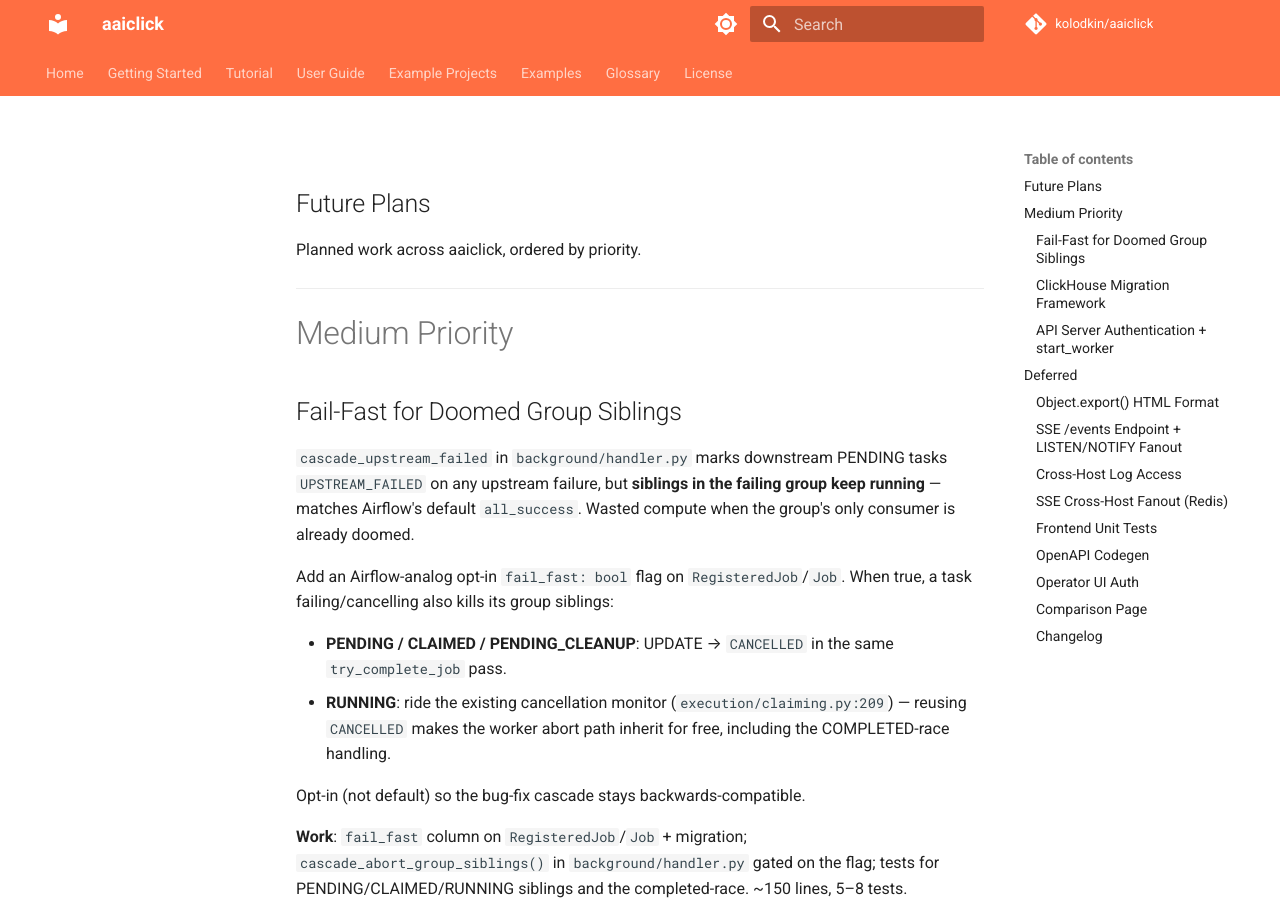
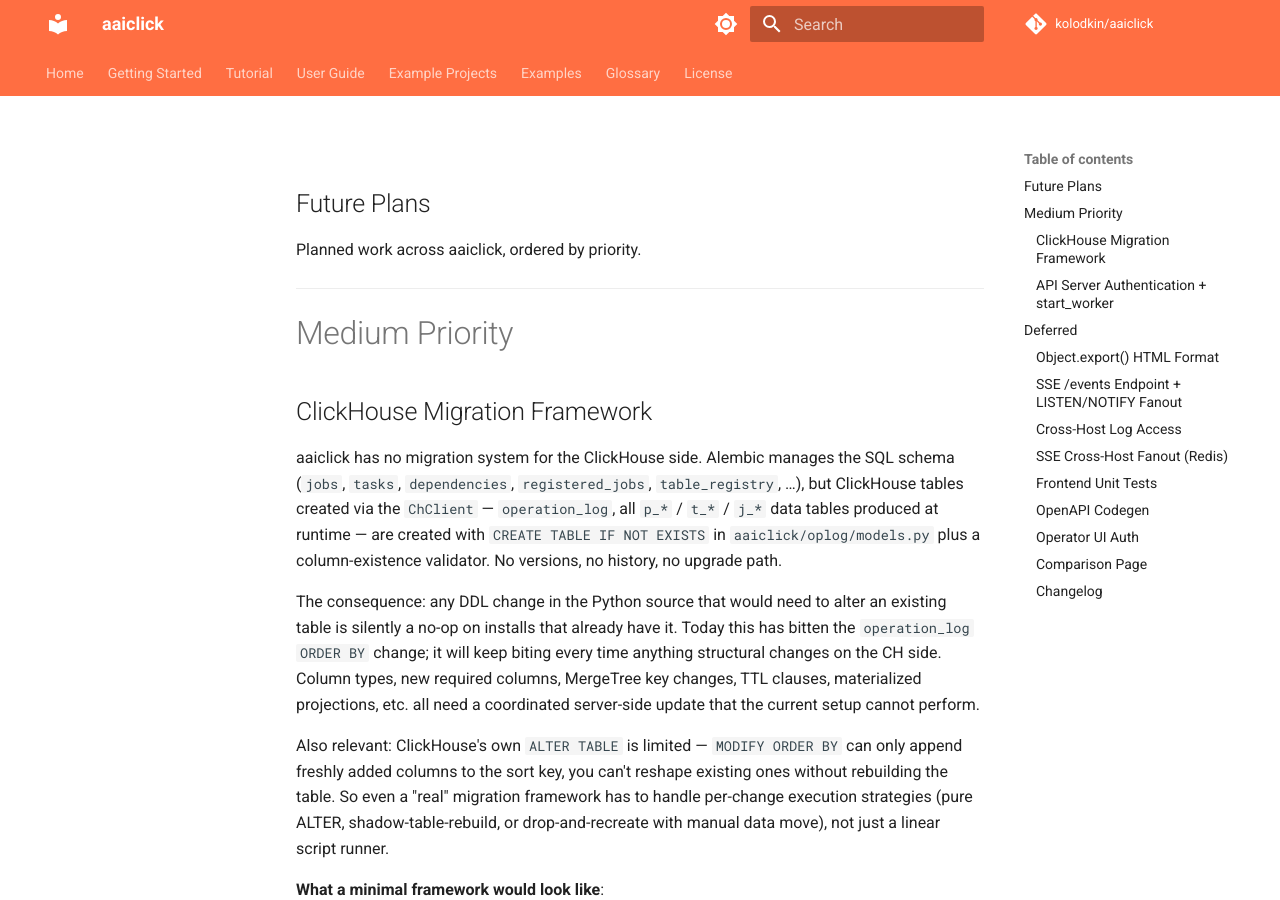
Before and after one commit to kolodkin/aaiclick, an MkDocs documentation site: the page built from docs/future.md, in a window 1280 px wide and 900 px high. Built offline with MkDocs 1.6.1 and Material for MkDocs 9.7.7, drawn with Linux system fonts in a browser that asks for light colours; comment, search, counter and statistics services are not loaded.

Commit message:
docs: remove implemented Fail-Fast for Doomed Group Siblings from future.md
https://claude.ai/code/session_014RmDj7hZkMXk97aXy2YHcp

```diff
--- a/docs/future.md
+++ b/docs/future.md
@@ -6,19 +6,6 @@ Planned work across aaiclick, ordered by priority.
 ---
 
 # Medium Priority
-
-## Fail-Fast for Doomed Group Siblings
-
-`cascade_upstream_failed` in `background/handler.py` marks downstream PENDING tasks `UPSTREAM_FAILED` on any upstream failure, but **siblings in the failing group keep running** — matches Airflow's default `all_success`. Wasted compute when the group's only consumer is already doomed.
-
-Add an Airflow-analog opt-in `fail_fast: bool` flag on `RegisteredJob`/`Job`. When true, a task failing/cancelling also kills its group siblings:
-
-- **PENDING / CLAIMED / PENDING_CLEANUP**: UPDATE → `CANCELLED` in the same `try_complete_job` pass.
-- **RUNNING**: ride the existing cancellation monitor (`execution/claiming.py:209`) — reusing `CANCELLED` makes the worker abort path inherit for free, including the COMPLETED-race handling.
-
-Opt-in (not default) so the bug-fix cascade stays backwards-compatible.
-
-**Work**: `fail_fast` column on `RegisteredJob`/`Job` + migration; `cascade_abort_group_siblings()` in `background/handler.py` gated on the flag; tests for PENDING/CLAIMED/RUNNING siblings and the completed-race. ~150 lines, 5–8 tests.
 
 ## ClickHouse Migration Framework
 
```
